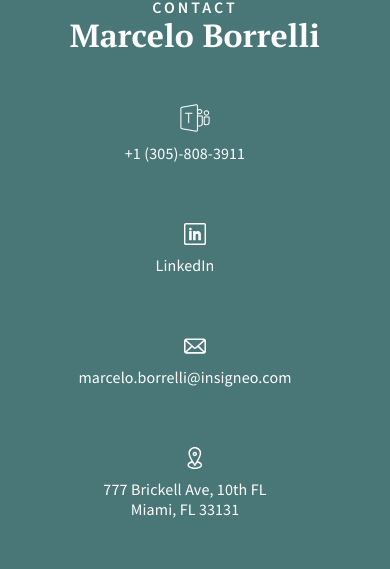
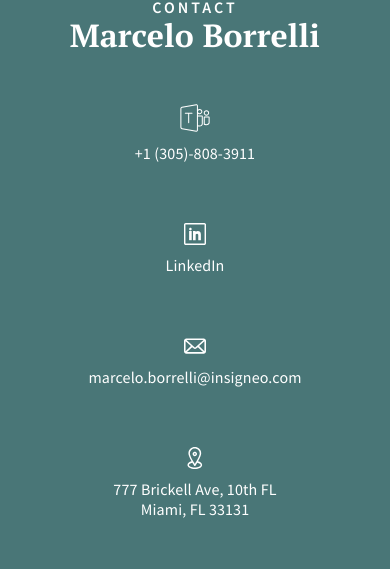
Before and after one commit to hborrelli1/borrellicapitalmgt, a React (Create React App) app: page / in a window 390 px wide. Shown: the part 2512-3081 px from the top of the page. Built offline with nearby package versions, Linux system fonts and the light colour scheme.

Commit message:
fix styling

```diff
--- a/src/components/Contact/Contact.scss
+++ b/src/components/Contact/Contact.scss
@@ -29,7 +29,6 @@
               margin-right: 20px;
             }
             span {
-              width: calc(100% - 20px);
               margin-right: 20px;
               color: #fff;
             }
@@ -75,6 +74,7 @@
               flex-flow: column !important;
               justify-content: flex-start;
               text-align: center;
+              margin-right: 0px !important;
 
               img {
                 width: 100%;
```
